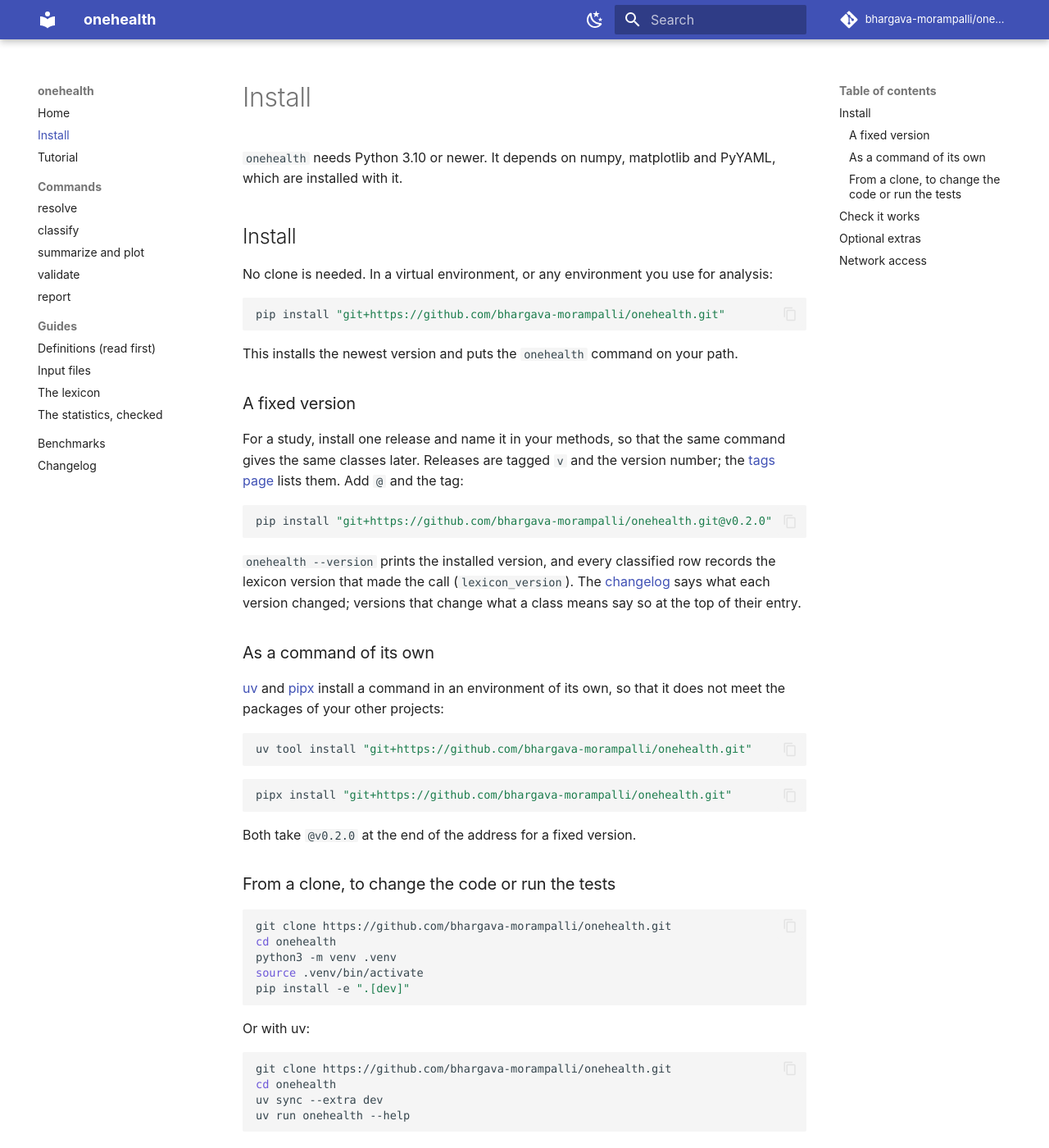
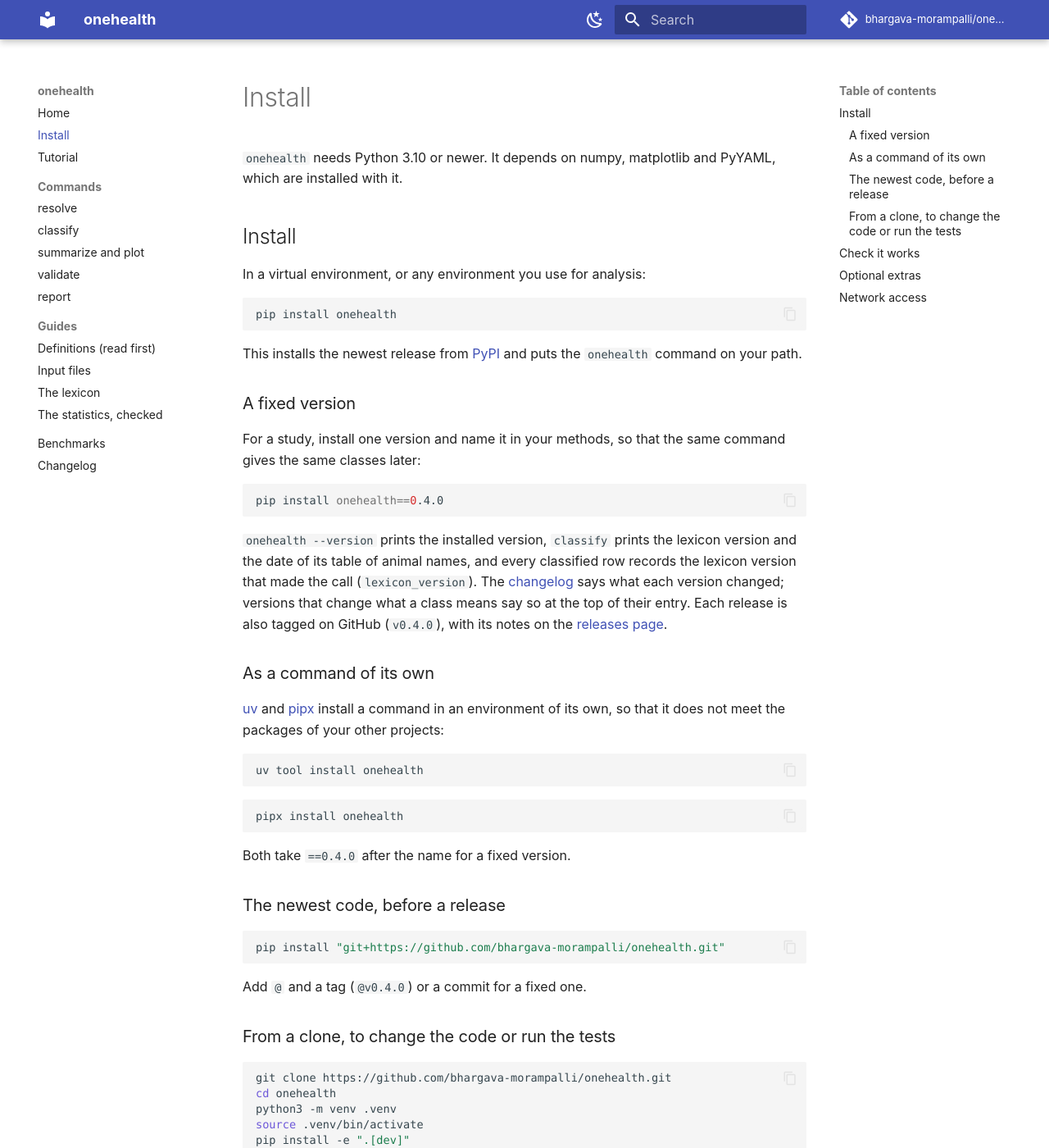
Before and after one commit to bhargava-morampalli/onehealth, an MkDocs documentation site: the page built from documentation/install.md, in a window 1280 px wide and 1400 px high. Shown: the whole window at 82% size. Built offline with MkDocs 1.6.1 and Material for MkDocs 9.7.7, drawn with Linux system fonts in a browser that asks for light colours; comment, search, counter and statistics services are not loaded.

Commit message:
Publish to PyPI: version 0.4.0, a publishing workflow, and PyPI-ready metadata
- .github/workflows/publish.yml, run by hand: refuses a version already on
  PyPI or tagged, or without a changelog section; runs the tests; builds and
  checks the package as PyPI will; tries the wheel in an empty environment;
  uploads it by trusted publishing (no token stored); then tags v<version>
  and creates the GitHub Release with the changelog section as its notes.
- Version 0.4.0, with a changelog section: no class changes since 0.3.0.
- pyproject.toml: a description, keywords, classifiers and project links.
- README links are absolute, since PyPI shows the README as the project page.
- Install instructions lead with "pip install onehealth" and
  "pip install onehealth==0.4.0".
- tools/release_notes.py prints a version's changelog section; tests check it,
  that the package names one version, and that the README has no relative
  links.
- The monthly refresh writes its changelog heading in the same style as the
  others.

Co-Authored-By: Claude Opus 5.5 <noreply@anthropic.com>
Claude-Session: https://claude.ai/code/session_01RdK4yWmR7KXs1541Ud5cMa

````diff
--- a/documentation/install.md
+++ b/documentation/install.md
@@ -4,37 +4,45 @@
 
 ## Install
 
-No clone is needed. In a virtual environment, or any environment you use for analysis:
+In a virtual environment, or any environment you use for analysis:
 
 ```bash
-pip install "git+https://github.com/bhargava-morampalli/onehealth.git"
+pip install onehealth
 ```
 
-This installs the newest version and puts the `onehealth` command on your path.
+This installs the newest release from [PyPI](https://pypi.org/project/onehealth/) and puts the `onehealth` command on your path.
 
 ### A fixed version
 
-For a study, install one release and name it in your methods, so that the same command gives the same classes later. Releases are tagged `v` and the version number; the [tags page](https://github.com/bhargava-morampalli/onehealth/tags) lists them. Add `@` and the tag:
+For a study, install one version and name it in your methods, so that the same command gives the same classes later:
 
 ```bash
-pip install "git+https://github.com/bhargava-morampalli/onehealth.git@v0.2.0"
+pip install onehealth==0.4.0
 ```
 
-`onehealth --version` prints the installed version, and every classified row records the lexicon version that made the call (`lexicon_version`). The [changelog](changelog.md) says what each version changed; versions that change what a class means say so at the top of their entry.
+`onehealth --version` prints the installed version, `classify` prints the lexicon version and the date of its table of animal names, and every classified row records the lexicon version that made the call (`lexicon_version`). The [changelog](changelog.md) says what each version changed; versions that change what a class means say so at the top of their entry. Each release is also tagged on GitHub (`v0.4.0`), with its notes on the [releases page](https://github.com/bhargava-morampalli/onehealth/releases).
 
 ### As a command of its own
 
 [uv](https://docs.astral.sh/uv/) and [pipx](https://pipx.pypa.io/) install a command in an environment of its own, so that it does not meet the packages of your other projects:
 
 ```bash
-uv tool install "git+https://github.com/bhargava-morampalli/onehealth.git"
+uv tool install onehealth
 ```
 
 ```bash
-pipx install "git+https://github.com/bhargava-morampalli/onehealth.git"
+pipx install onehealth
 ```
 
-Both take `@v0.2.0` at the end of the address for a fixed version.
+Both take `==0.4.0` after the name for a fixed version.
+
+### The newest code, before a release
+
+```bash
+pip install "git+https://github.com/bhargava-morampalli/onehealth.git"
+```
+
+Add `@` and a tag (`@v0.4.0`) or a commit for a fixed one.
 
 ### From a clone, to change the code or run the tests
 
--- a/src/onehealth/__init__.py
+++ b/src/onehealth/__init__.py
@@ -1,3 +1,3 @@
 """One Health isolation-source classification CLI."""
 
-__version__ = "0.3.0"
+__version__ = "0.4.0"
````
Also changed, not shown: CHANGELOG.md (+18 -1 lines), README.md (+11 -11 lines), pyproject.toml (+21 -2 lines), 6 other files.
